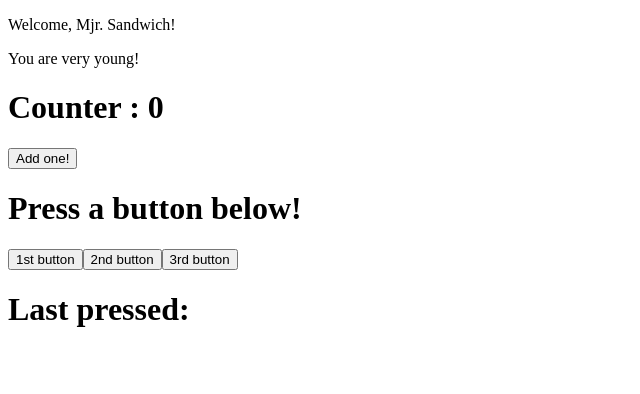
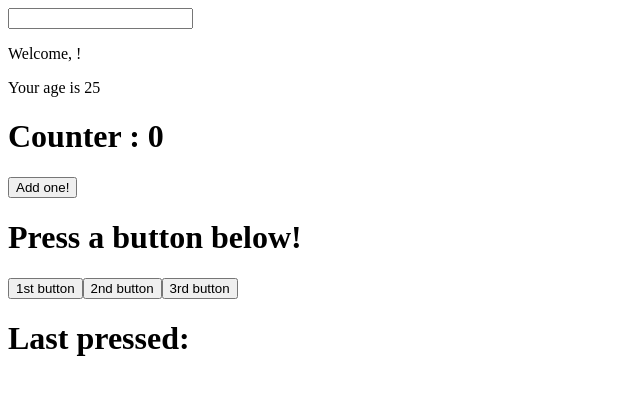
Before and after one commit to Francxmf/dhreactexercises, a React (Create React App) app: page / in a window 1280 px wide. Shown: the top 394 px of the page, without its empty margins (0-640 px from the left). Built offline with nearby package versions, Linux system fonts and the light colour scheme.

Commit message:
completion of the exercise forms 01

```diff
--- a/src/App.js
+++ b/src/App.js
@@ -1,14 +1,15 @@
 import React from "react";
-import { Welcome } from "./Welcome";
+import { InteractiveWelcome } from "./InteractiveWelcome";
 import { Counter } from "./Counter";
 import { ClickTracker } from "./ClickTracker";
+
 
 
 export class App extends React.Component{
   render(){
       return (
         <div>
-          <Welcome name={"Mjr. Sandwich"} age={18} />
+          <InteractiveWelcome />
           <Counter initialValue={0} />
           <ClickTracker />
         </div>
--- /dev/null
+++ b/src/InteractiveWelcome.js
@@ -0,0 +1,24 @@
+import React from "react";
+import { Welcome } from "./Welcome";
+
+export class InteractiveWelcome extends React.Component {
+  state = {
+    name : "",
+    value : "",
+  }
+  NameInputHandler = (event) => {
+    const value = event.target.value
+    this.setState({
+        value,
+    })
+  }
+  render() {
+    console.log(this.state.value)
+    return (
+      <>
+        <input name="welcomename" value={this.state.value} onChange={this.NameInputHandler}/>
+        <Welcome name = {this.state.value}/>
+      </>
+    );
+  }
+}
--- a/src/Welcome.js
+++ b/src/Welcome.js
@@ -14,5 +14,5 @@ export class Welcome extends React.Component{
 
 Welcome.defaultProps = {
     name: "User",
-    age: "unknown"
+    age: 25
 }
```
